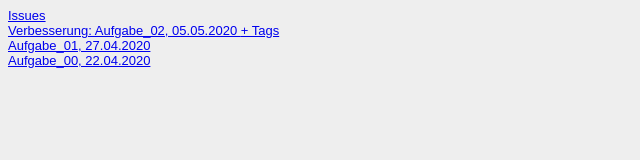
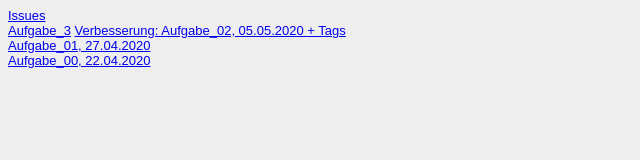
Before and after one commit to FelixIltgen/GIS_2020, a plain HTML site: page Steckbrief/steckbrief.htm in a window 1280 px wide. Shown: the whole page, without its empty margins (0-640 px from the left). Drawn offline with Linux system fonts and the light colour scheme.

Commit message:
Aufgabe 3

```diff
--- a/Steckbrief/steckbrief.htm
+++ b/Steckbrief/steckbrief.htm
@@ -13,6 +13,7 @@ body {
 </head>
 <body>
 	<a href="https://github.com/FelixIltgen/GIS_2020/issues"target="_blank">Issues</a> <br>
+	<a href="https://felixiltgen.github.io/GIS_2020/Aufgabe_03/portfolio.html">Aufgabe_3</a>
 	<a href="https://felixiltgen.github.io/GIS_2020/Aufgabe_02/portfolio.html"target="_blank">Verbesserung: Aufgabe_02, 05.05.2020 </a>
 	<a href="https://felixiltgen.github.io/GIS_2020/Aufgabe_02/tags_used.html"target="_blank">+ Tags</a><br>
 	<a href="https://felixiltgen.github.io/GIS_2020/Aufgabe_01/index.html"target="_blank">Aufgabe_01, 27.04.2020</a> <br>
```
